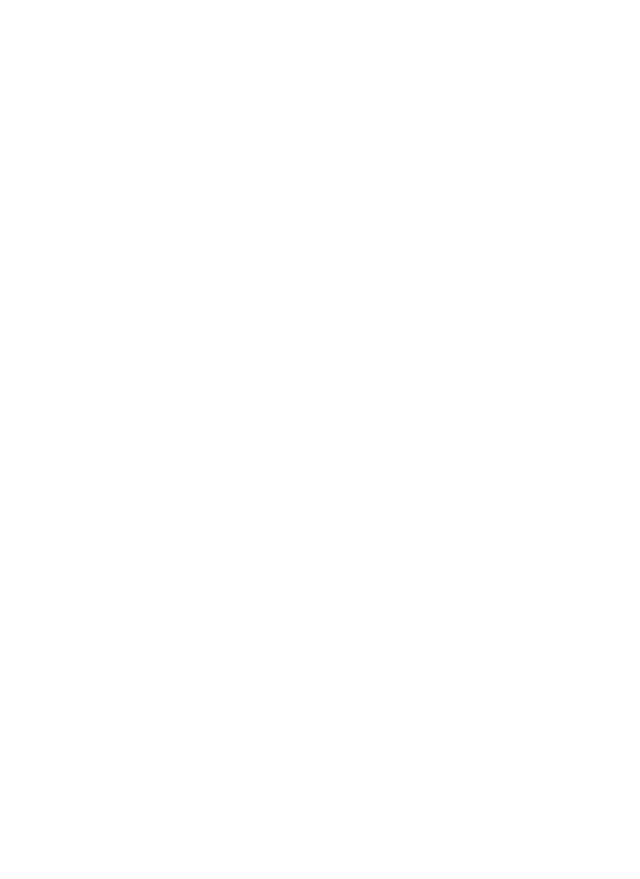
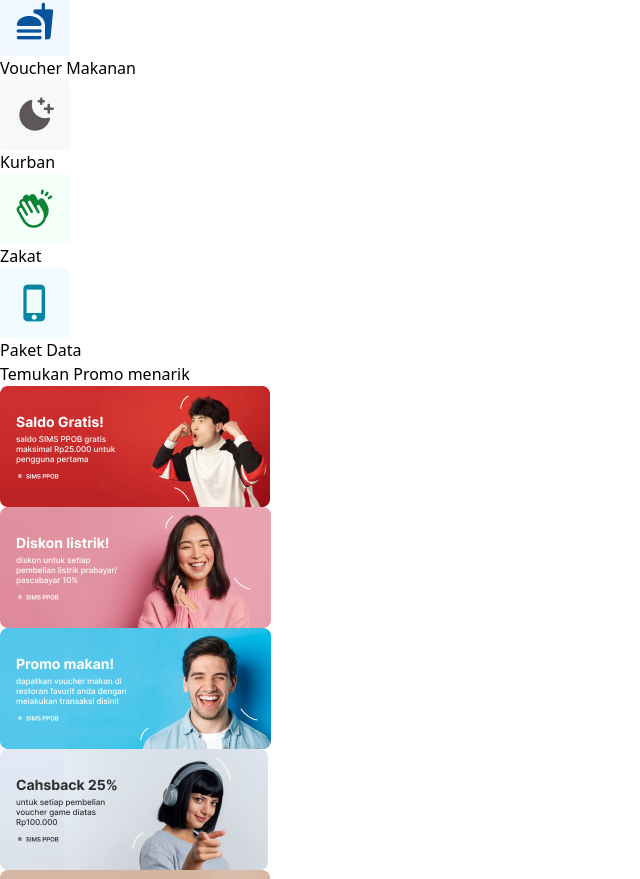
Before and after one commit to ilham-2001/SIMS-PPOB-IlhamRizqyakbar, a React (Vite) app: page / in a window 1280 px wide. Shown: the part 1108-1987 px from the top of the page, without its empty margins (0-640 px from the left). Before the commit the page ends 800 px from the top, so only its background shows below. Built offline with nearby package versions, Linux system fonts and the light colour scheme.

Commit message:
finish account setting slicing

```diff
--- a/src/App.jsx
+++ b/src/App.jsx
@@ -1,6 +1,7 @@
 import Login from './pages/login';
 import Home from './pages/Home';
 import Registration from './pages/Registration';
+import AccountSetting from './pages/AccountSetting';
 
 import { Routes, Route } from 'react-router-dom';
 
@@ -12,6 +13,7 @@
           <Route path='/' element={<Home />}/>
           <Route path='/login' element={<Login />}/>
           <Route path='/registration' element={<Registration />}/>
+          <Route path='/account' element={<AccountSetting />}/>
       </Routes>
     </>
   )
--- a/src/assets/assets.js
+++ b/src/assets/assets.js
@@ -15,3 +15,8 @@
 
 export { default as loginIllustration } from './illustrations/Illustrasi-Login.png';
 export { default as bgSaldo } from './illustrations/bgSaldo.png';
+export { default as banner1 } from './illustrations/Banner1.png';
+export { default as banner2 } from './illustrations/Banner2.png';
+export { default as banner3 } from './illustrations/Banner3.png';
+export { default as banner4 } from './illustrations/Banner4.png';
+export { default as banner5 } from './illustrations/Banner5.png';
--- /dev/null
+++ b/src/assets/css/home.css
@@ -0,0 +1,15 @@
+/* For WebKit-based browsers */
+.scrollbar-hide::-webkit-scrollbar {
+  display: none;
+}
+
+/* For Firefox */
+.scrollbar-hide {
+  scrollbar-width: none; /* Firefox */
+}
+
+/* For other browsers */
+.scrollbar-hide {
+  -ms-overflow-style: none; /* IE and Edge */
+  scrollbar-width: none; /* Firefox */
+}
--- a/src/components/CustomInput.jsx
+++ b/src/components/CustomInput.jsx
@@ -4,7 +4,7 @@
 import {faEye, faEyeSlash} from '@fortawesome/free-solid-svg-icons';
 
 
-const CustomInput = ({placeholder, icon, type }) => {
+const CustomInput = ({name, placeholder, icon, type, label}) => {
   const [ hide, setHide ] = useState(true);
 
   const toggleHide = () => {
@@ -12,7 +12,14 @@
   }
 
   return (
-    <div className='flex gap-2 items-center border border-gray-400 rounded-md p-4 w-[50%]'>
+    <div className='flex flex-col gap-2 w-[50%]'>
+      {
+        label?
+        (
+          <label htmlFor={name}>{label}</label>
+        ): ''
+      }
+      <div className='flex gap-2 items-center border border-gray-400 rounded-md p-4'>
         <FontAwesomeIcon className='text-gray-400' icon={icon}/>
         <input
           className='outline-none placeholder-gray-400 w-full'
@@ -27,6 +34,7 @@
         ): ""
       }
       </div>
+    </div>
   )
 }
 
--- a/src/components/Header.jsx
+++ b/src/components/Header.jsx
@@ -1,35 +1,49 @@
 import { logo } from '../assets/assets';
+
+import useNavigateHelper from '../hooks/useNavigateHelper';
 
 const links = [
   {
+    id: 1,
     name: 'Top up',
     uri: '',
-    id: 1
   },
     {
+    id: 2,
     name: 'Transaction',
     uri: '',
-    id: 2
   },
     {
+    id: 3,
     name: 'Akun',
-    uri: '',
-    id: 3
+    uri: '/account',
   },
 ]
 
 const Header = () => {
+  const { navigateToPage, currentPath } = useNavigateHelper();
+
   return (
     <header className='p-4 border-b border-b-gray-200'>
       <div className='container mx-auto flex justify-between'>
-        <div className='flex gap-2 items-center cursor-pointer'>
+        <div className='flex gap-2 items-center cursor-pointer' onClick={() => navigateToPage('/')}>
           <img src={logo} alt="this is a logo" />
           <p className='font-semibold'>SIMS PPOB</p>
         </div>
         <nav>
           <ul className='flex gap-8'>
             {links.map(it => {
-              return <li className='cursor-pointer' key={it.id}>{it.name}</li>
+              const selectedStyle = it.uri === currentPath? 'text-red-600': '';
+
+              return (
+                <li
+                  className={`cursor-pointer ${selectedStyle}`}
+                  onClick={() => navigateToPage(it.uri)}
+                  key={it.id}
+                  >
+                    {it.name}
+                </li>
+              )
             })}
           </ul>
         </nav>
--- a/src/hooks/useNavigateHelper.jsx
+++ b/src/hooks/useNavigateHelper.jsx
@@ -1,14 +1,18 @@
-import { useNavigate } from 'react-router-dom';
+import { useNavigate, useLocation } from 'react-router-dom';
 
 
 const useNavigateHelper = () => {
   const navigate = useNavigate();
+  const location = useLocation();
 
   const navigateToPage = (path) => {
     navigate(path);
   };
 
-  return navigateToPage;
+  return {
+    navigateToPage,
+    currentPath: location.pathname
+  };
 }
 
 export default useNavigateHelper;
--- a/src/pages/AccountSetting.jsx
+++ b/src/pages/AccountSetting.jsx
@@ -0,0 +1,33 @@
+import Header from '../components/Header';
+import CustomInput from '../components/CustomInput';
+
+import { profile } from '../assets/assets';
+import { FontAwesomeIcon } from '@fortawesome/react-fontawesome';
+import { faAt, faUser, faPen } from '@fortawesome/free-solid-svg-icons';
+
+const AccountSetting = () => {
+  return (
+    <main>
+      <Header />
+      <div className='container mx-auto flex flex-col gap-12 mt-8'>
+        <div className='flex flex-col gap-2 items-center'>
+          <div className='relative'>
+            <FontAwesomeIcon className='absolute bottom-0 right-0 border rounded-full p-1 bg-white cursor-pointer' icon={faPen}/>
+            <img className='w-[120px]' src={profile} alt="profile image" />
+          </div>
+          <h3 className='font-medium text-[30px]'>Kristanto Wibowo</h3>
+        </div>
+        {/* user profile section */}
+        <form className='flex flex-col gap-8 items-center'>
+          <CustomInput icon={faAt} placeholder='wallet@nutech.com' label="Email"/>
+          <CustomInput icon={faUser} placeholder='Kristanto' label="Nama Depan"/>
+          <CustomInput icon={faUser} placeholder='Wibowo' label="Nama Belakang"/>
+
+          <button className='bg-red-600 w-[50%] text-white font-medium px-6 py-3 rounded-md'>Simpan</button>
+        </form>
+      </div>
+    </main>
+  )
+}
+
+export default AccountSetting;
--- a/src/pages/Home.jsx
+++ b/src/pages/Home.jsx
@@ -1,5 +1,7 @@
 import Header from '../components/Header';
 import MainCard from '../components/MainCard';
+
+import '../assets/css/home.css'
 
 import {
   game,
@@ -16,13 +18,23 @@
   zakat
 } from '../assets/assets';
 
+import {
+  banner1,
+  banner2,
+  banner3,
+  banner4,
+  banner5,
+} from '../assets/assets';
+
 const Home = () => {
   return (
     <main>
       <Header />
 
-      <div className='container mx-auto mt-8'>
+      <div className='container mx-auto flex flex-col gap-12 mt-8'>
         <MainCard />
+        <ServicesList />
+        <BannerList />
       </div>
     </main>
   )
@@ -30,10 +42,123 @@
 
 export default Home;
 
+
+const services = [
+  {
+    id: 1,
+    label: 'PBB',
+    logo: pbb,
+  },
+  {
+    id: 2,
+    label: 'Listrik',
+    logo: listrik,
+  },
+  {
+    id: 3,
+    label: 'Pulsa',
+    logo: pulsa,
+  },
+  {
+    id: 4,
+    label: 'PDAM',
+    logo: pdam,
+  },
+  {
+    id: 5,
+    label: 'PGN',
+    logo: pgn,
+  },
+  {
+    id: 6,
+    label: 'TV Langganan',
+    logo: tv,
+  },
+  {
+    id: 7,
+    label: 'Musik',
+    logo: musik,
+  },
+  {
+    id: 8,
+    label: 'Voucher Game',
+    logo: game,
+  },
+  {
+    id: 9,
+    label: 'Voucher Makanan',
+    logo: voucherMakanan,
+  },
+  {
+    id: 10,
+    label: 'Kurban',
+    logo: kurban,
+  },
+  {
+    id: 11,
+    label: 'Zakat',
+    logo: zakat,
+  },
+  {
+    id: 12,
+    label: 'Paket Data',
+    logo: paketData,
+  },
+];
+
 const ServicesList = () => {
   return (
     <div className='flex justify-between'>
-
+      {services.map(it => {
+        return (
+          <div className='flex text-center flex-col gap-1 cursor-pointer max-w-[70px] max-h-[70px]' key={it.id}>
+            <img src={it.logo} alt="" />
+            <p className='text-[12px]'>{it.label}</p>
+          </div>
+        )
+      })}
     </div>
   )
 }
+
+
+const banners = [
+  {
+    id: 1,
+    img: banner1,
+  },
+  {
+    id: 2,
+    img: banner2,
+  },
+  {
+    id: 3,
+    img: banner3,
+  },
+  {
+    id: 4,
+    img: banner4,
+  },
+  {
+    id: 5,
+    img: banner5,
+  },
+];
+
+const BannerList = () => {
+  return (
+    <div className='flex flex-col gap-2 mt-6'>
+      <p className='font-medium'>Temukan Promo menarik</p>
+      <div className="flex gap-6 overflow-x-auto scrollbar-hide">
+        {banners.map((it) => (
+          <img
+            key={it.id}
+            src={it.img}
+            alt="banner image"
+            className="flex-shrink-0 w-[270px] h-auto rounded-lg object-cover cursor-pointer"
+          />
+        ))}
+      </div>
+    </div>
+  )
+}
--- a/src/pages/Registration.jsx
+++ b/src/pages/Registration.jsx
@@ -6,7 +6,7 @@
 import useNavigateHelper from '../hooks/useNavigateHelper';
 
 const Registration = () => {
-    const navigateToPage = useNavigateHelper();
+    const { navigateToPage, _ } = useNavigateHelper();
 
   return (
     <main className='flex items-center'>
--- a/src/pages/login.jsx
+++ b/src/pages/login.jsx
@@ -6,7 +6,7 @@
 import useNavigateHelper from '../hooks/useNavigateHelper';
 
 const Login = () => {
-  const navigateToPage = useNavigateHelper();
+  const { navigateToPage, currentPath } = useNavigateHelper();
 
   return (
     <main className='flex items-center'>
```
Lines whose indentation alone changed are shown as unchanged.
